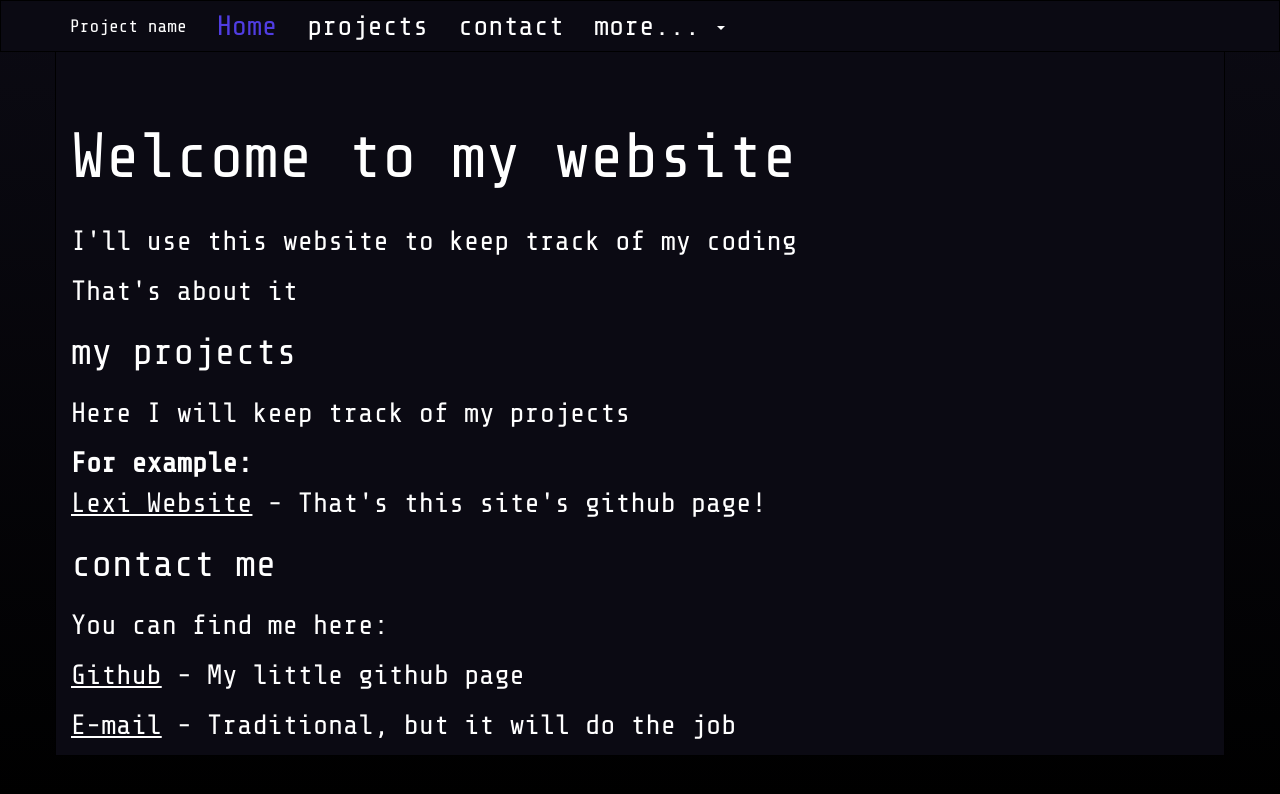
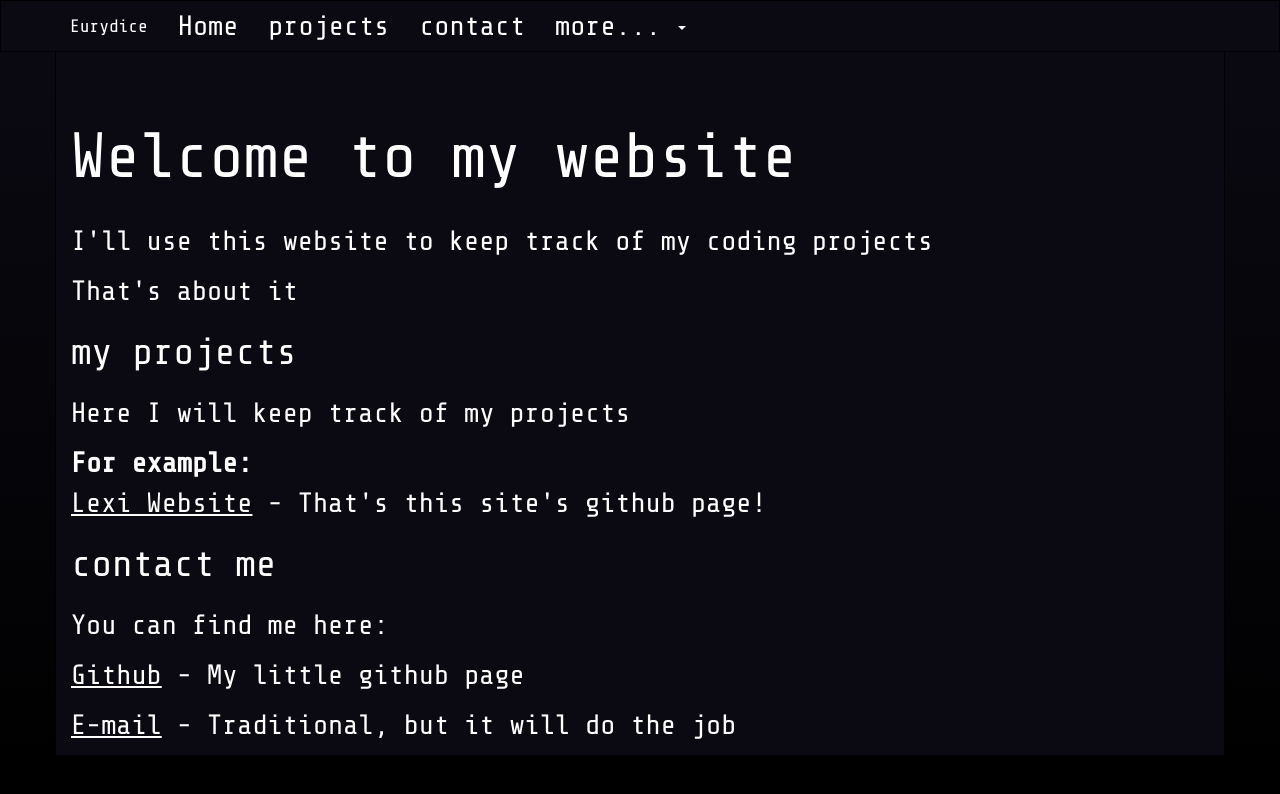
Before and after one commit to eurydice-src/eurydice-src.github.io, a plain HTML site: page index.html in a window 1280 px wide. Drawn offline with nearby package versions, Linux system fonts and the light colour scheme.

Commit message:
fix some text

```diff
--- a/index.html
+++ b/index.html
@@ -32,11 +32,11 @@
                   <span class="icon-bar"></span>
                   <span class="icon-bar"></span>
                 </button>
-                <a class="navbar-brand" href="#">Project name</a>
+                <a class="navbar-brand" href="#">Eurydice</a>
               </div>
               <div id="navbar" class="navbar-slide offcanvas">
                 <ul class="nav navbar-nav">
-                  <li class="active"><a href="#" style="color:rgb(80, 61, 226)">Home</a></li>
+                  <li class="active"><a href="#">Home</a></li>
                   <li><a href="#projects">projects</a></li>
                   <li><a href="#contact">contact</a></li>
                   <li class="dropdown">
@@ -57,7 +57,7 @@
 
         <div id="site-body" class="container">
             <h1>Welcome to my website</h1>
-            <p>I'll use this website to keep track of my coding</p>
+            <p>I'll use this website to keep track of my coding projects</p>
             <p>That's about it</p>
 
             <h2 id="projects">my projects</h2>
```
